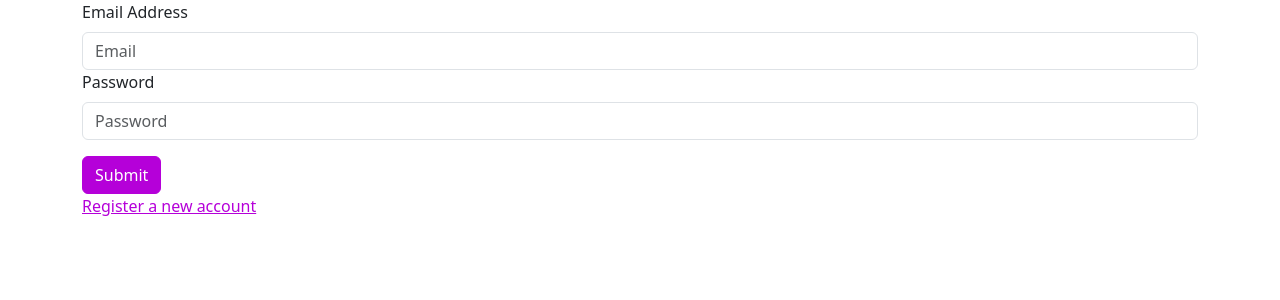
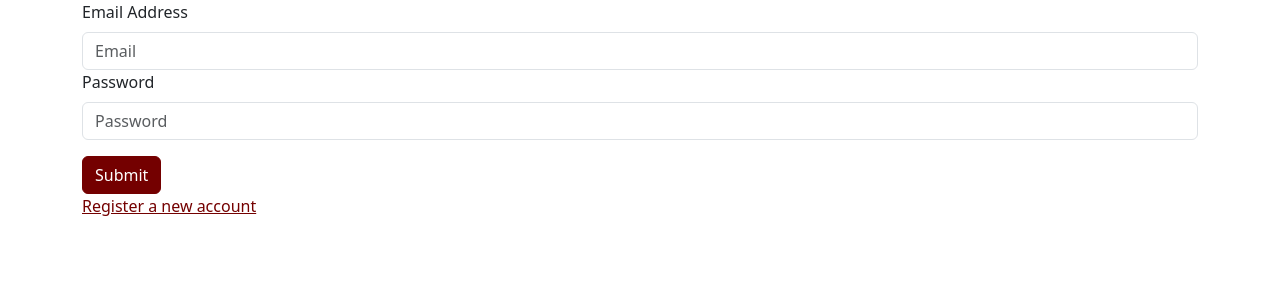
Before and after one commit to celdond/Vital-Mail, a Next.js app in the folder frontend/: page / in a window 1280 px wide. Shown: the top 300 px of the page. Built offline with nearby package versions, Linux system fonts and the light colour scheme.

Commit message:
sass adjustments

```diff
--- a/frontend/components/homePage.tsx
+++ b/frontend/components/homePage.tsx
@@ -51,7 +51,7 @@ const HomePage: NextPage = () => {
 	};
 
 	return (
-		<Container fluid>
+		<Container>
 			<Navbar>
 				<Dropdown>
 					<Dropdown.Toggle variant="success" id="dropdown-basic">
--- a/frontend/pages/index.tsx
+++ b/frontend/pages/index.tsx
@@ -30,6 +30,7 @@ const Login: NextPage = () => {
 	}
 
 	return (
+		<Container fluid>
 				<Container>
 					<Form>
 						<Form.Group>
@@ -60,6 +61,7 @@ const Login: NextPage = () => {
 						</div>
 					</Col>
 				</Container>
+		</Container>
 	);
 };
 
--- a/frontend/styles/globals.scss
+++ b/frontend/styles/globals.scss
@@ -1,3 +1,4 @@
-$primary: #b500d9;
-$danger: #ff4136;
+$primary: #740000;
+$background: #ffffff;
+$danger: #137400;
 @import "~bootstrap/scss/bootstrap";
```
Lines whose indentation alone changed are shown as unchanged.
